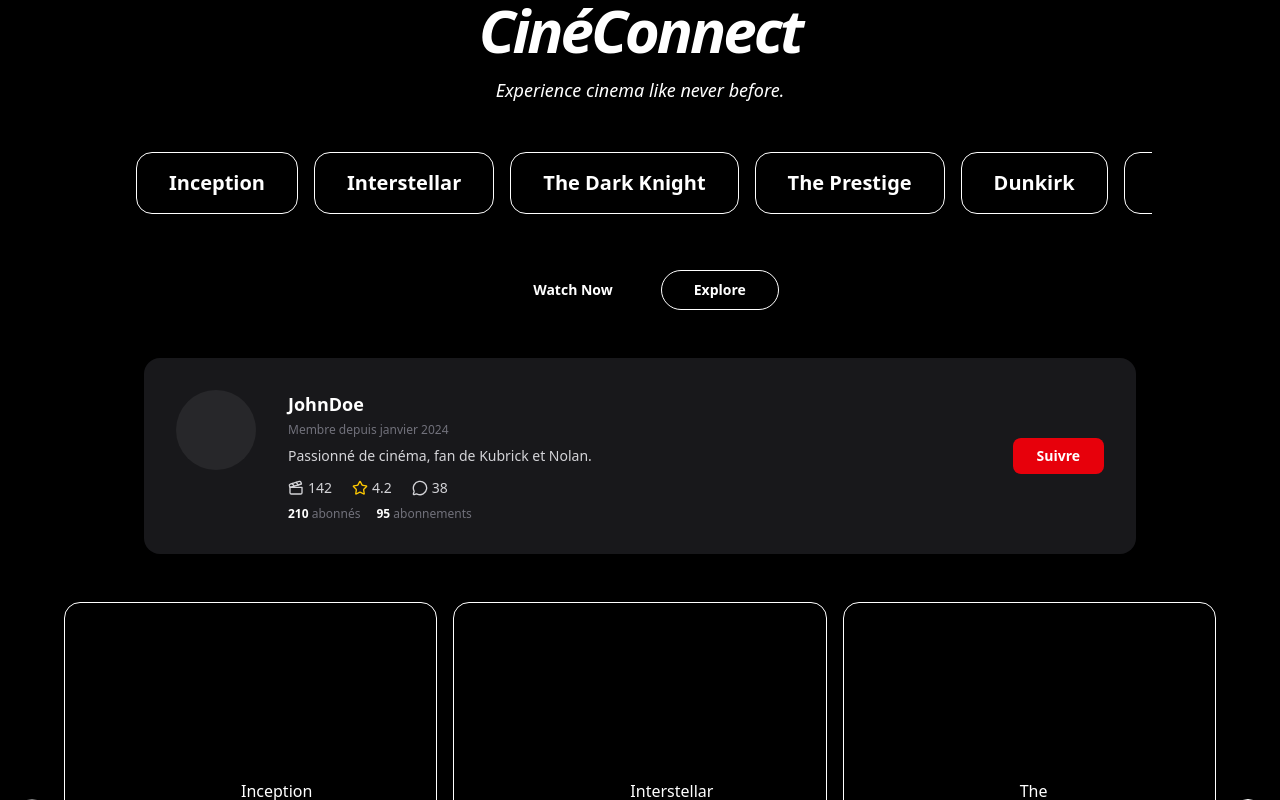
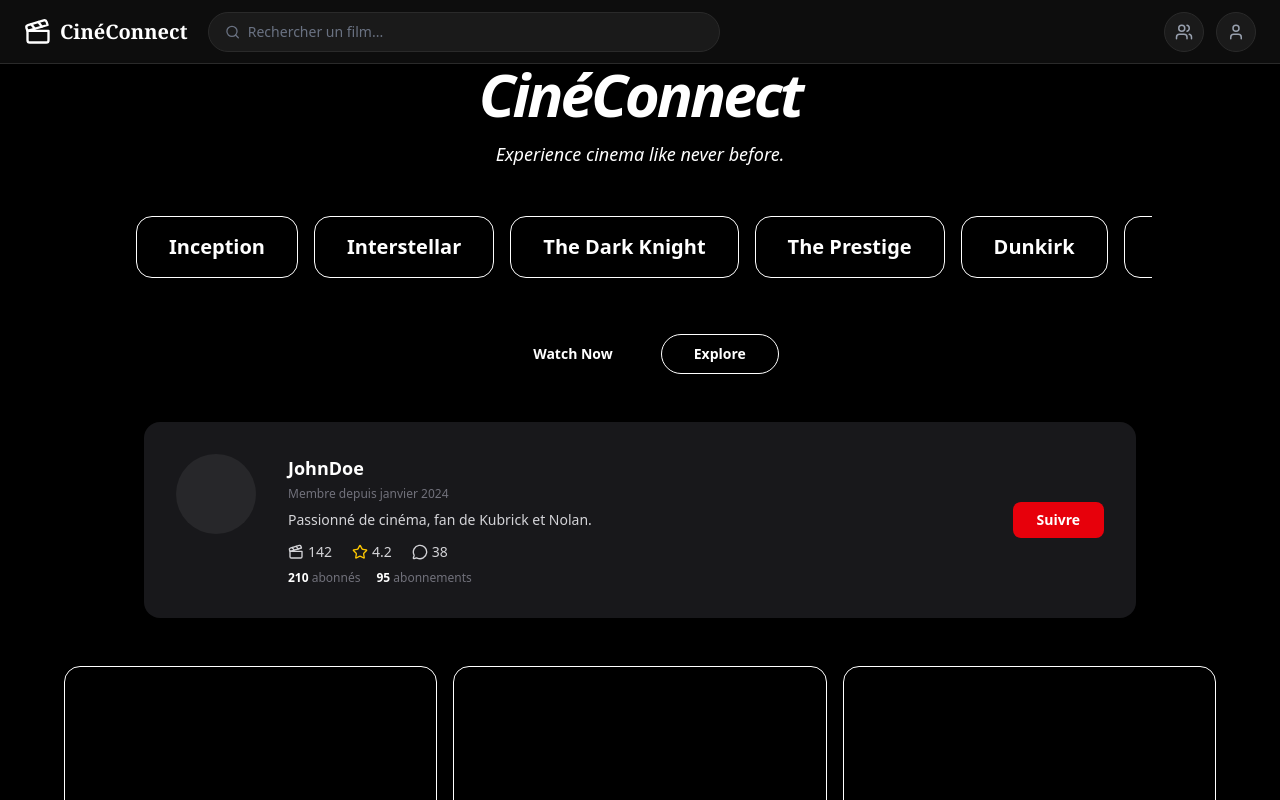
Before and after one commit to loaiattar/cine-connect, a React app in the folder apps/frontend/: page /ancienne-page in a window 1280 px wide. Shown: the top 800 px of the page. Built offline with nearby package versions, Linux system fonts and the light colour scheme; the HTML template or start-up script is replaced by a standard one.

Commit message:
feat: add NavBar on ancienne-page.tsx

```diff
--- a/apps/frontend/src/components/ui/Navbar.tsx
+++ b/apps/frontend/src/components/ui/Navbar.tsx
@@ -49,7 +49,7 @@ const CineConnectNavbar = ({ onSearch, onFriendsClick, onProfileClick }: CineCon
         />
       </div>
 
-      {/* Boutons à droite */}
+      {/* Boutons a droite */}
       <div className="ml-auto flex items-center gap-3">
         <button onClick={onFriendsClick} aria-label="Amis" className={btnClass}>
           <Users size={18} />
--- a/apps/frontend/src/routes/ancienne-page.tsx
+++ b/apps/frontend/src/routes/ancienne-page.tsx
@@ -1,4 +1,5 @@
 import { createFileRoute } from "@tanstack/react-router";
+import CineConnectNavbar from "@/components/ui/Navbar";
 import { Marquee } from "@/components/ui/marquee";
 import { Button } from "@/components/ui/button";
 import { UserProfileCard } from "@/components/ui/UserProfileCard";
@@ -19,7 +20,9 @@ export const Route = createFileRoute("/ancienne-page")({
 
 function LegacyPage() {
   return (
-    <div className="min-h-screen bg-background text-foreground antialiased flex flex-col items-center justify-center overflow-hidden px-4">
+    <div className="min-h-screen bg-background text-foreground antialiased flex flex-col overflow-hidden">
+      <CineConnectNavbar />
+      <div className="flex flex-col items-center justify-center px-4">
       <div className="text-center mb-10">
         <h1 className="text-6xl font-black tracking-tighter mb-4 italic">
           Ciné<span className="text-primary">Connect</span>
@@ -162,6 +165,7 @@ function LegacyPage() {
           genres={["Biopic", "Drame"]}
         />
       </div>
+      </div>
     </div>
   );
 }
```
Also changed, not shown: 1 other file (tests, documents, lock files or other folders).
